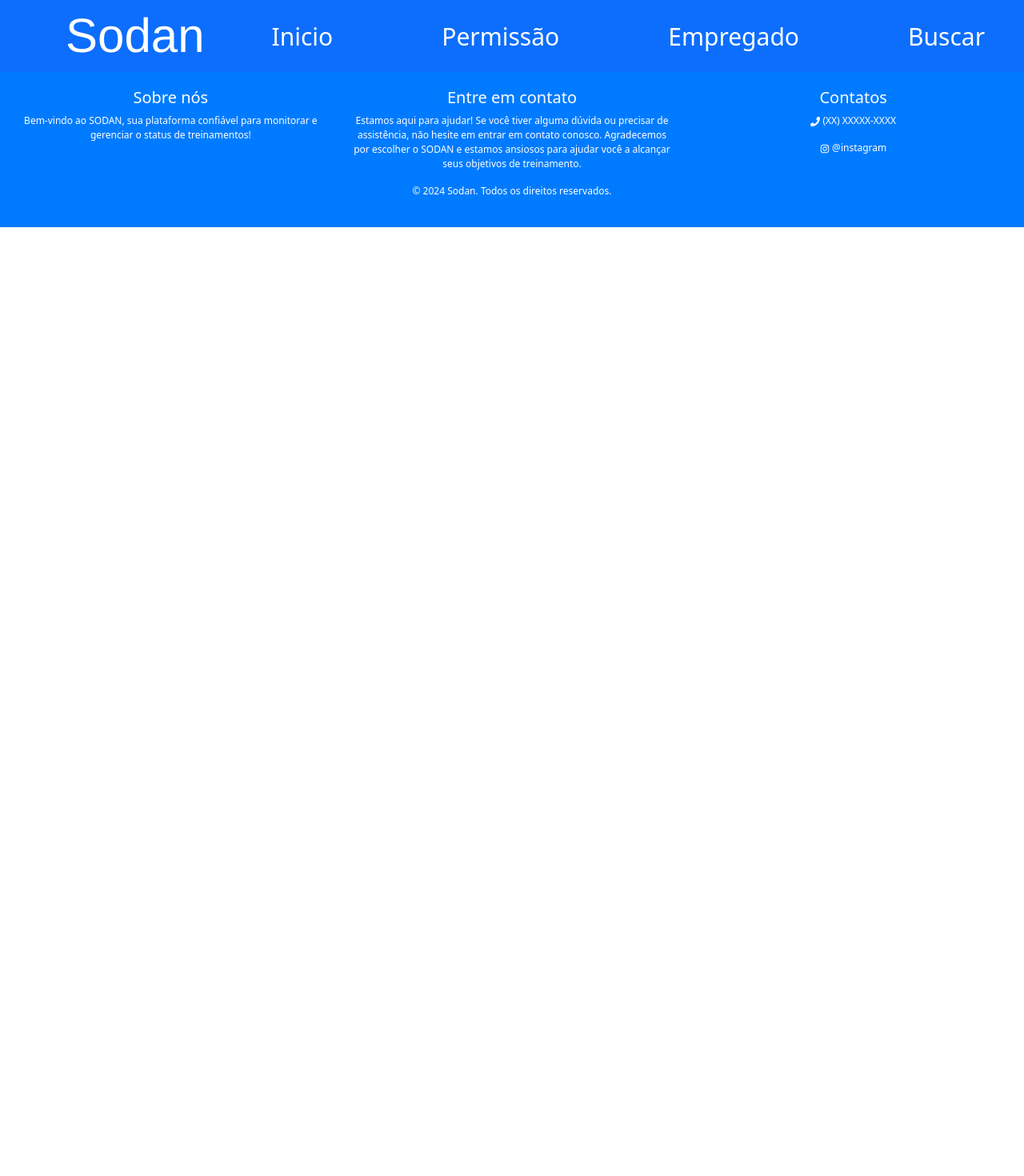
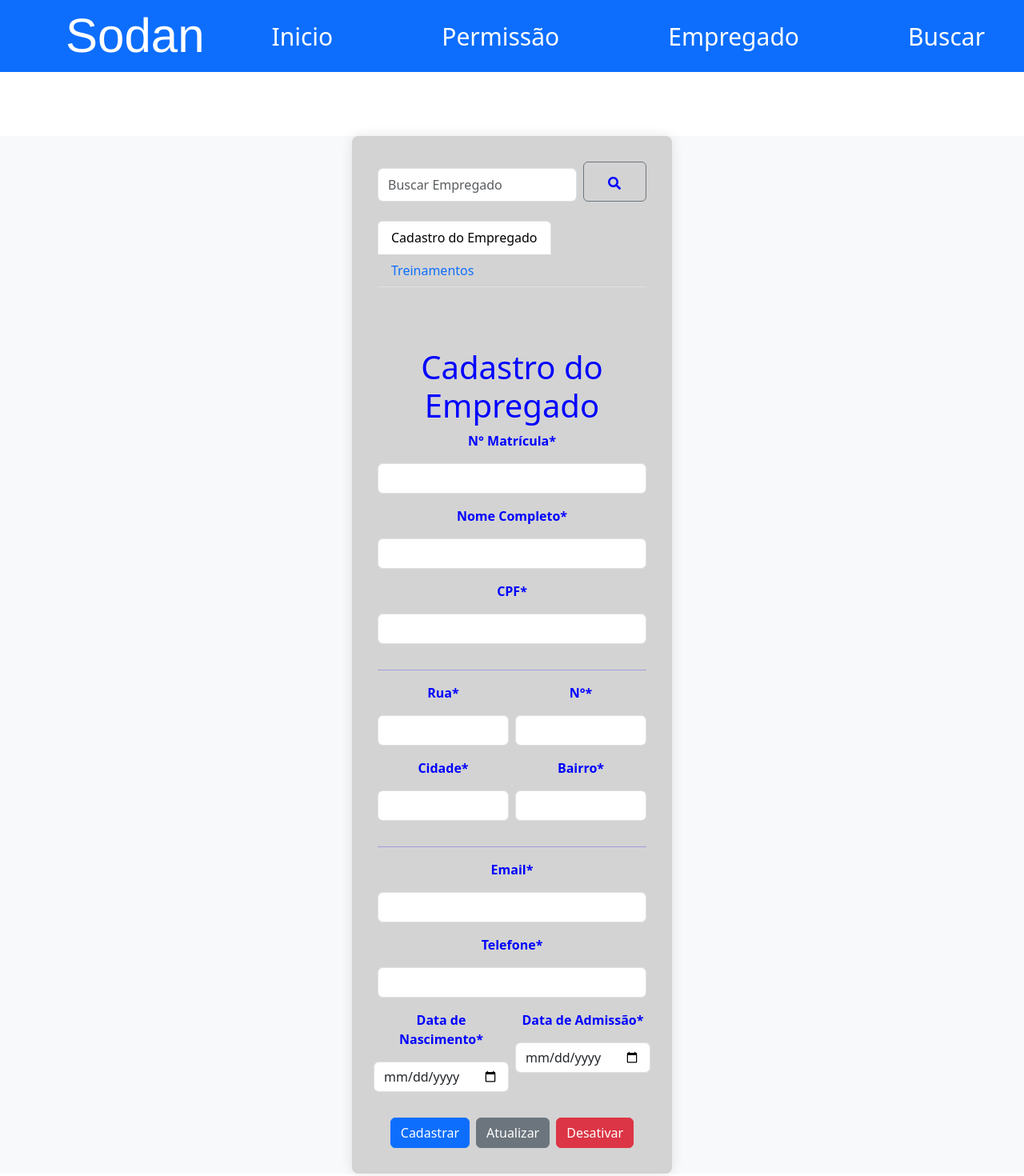
Before and after one commit to VictorioCN/Sodan, a React (Create React App) app: page /empregado in a window 1280 px wide. Shown: the top 1470 px of the page at 80% size. Before the commit the page ends 800 px from the top, so only its background shows below. Built offline with nearby package versions, Linux system fonts and the light colour scheme.

Commit message:
Adicionando a página Empregado

```diff
--- a/src/App.js
+++ b/src/App.js
@@ -6,6 +6,7 @@ import MyNavBar from './components/MyNavBar.jsx';
 import Permissao from './pages/Permissao.jsx';
 import Buscar from './pages/Buscar.jsx';
 import Home from './pages/Home.jsx';
+import Empregado from './pages/Empregado.jsx';
 import MyFooter from './components/MyFooter.jsx';
 
 import { BrowserRouter, Route, Routes, useLocation } from 'react-router-dom';
@@ -22,6 +23,7 @@ function App() {
         <Route path='/' element={<MyLogin />} />
         <Route path='/home' element={<Home />} />
         <Route path='/permissao' element={<Permissao />} />
+        <Route path='/empregado' element={<Empregado/>} />
         <Route path='/buscar' element={<Buscar />} />
       </Routes>
 
--- /dev/null
+++ b/src/pages/Empregado.jsx
@@ -0,0 +1,205 @@
+import React from 'react';
+import Button from 'react-bootstrap/Button';
+import Form from 'react-bootstrap/Form';
+import Tab from 'react-bootstrap/Tab';
+import Tabs from 'react-bootstrap/Tabs';
+import { FaSearch } from 'react-icons/fa';
+import style from './Empregado.module.css';
+import Container from 'react-bootstrap/esm/Container';
+
+const Empregado = () => {
+  return (
+    <div className={style.div}>
+      <Container className={style.container}>
+        {/* Campo de busca */}
+        <div className="d-flex justify-content-center mb-4">
+          <Form className="d-flex">
+            <Form.Control
+              type="text"
+              placeholder="Buscar Empregado"
+              className={`me-2 ${style.input}`}
+              aria-label="Buscar Empregado"
+            />
+            <Button variant="outline-secondary" className={style.btn_buscar}>
+              <FaSearch />
+            </Button>
+          </Form>
+        </div>
+
+        <Tabs defaultActiveKey="cadastro" id="uncontrolled-tab-example" className="mb-3">
+          <Tab eventKey="cadastro" title="Cadastro do Empregado">
+            <Form className={style.form}>
+              <h1 className="text-center">Cadastro do Empregado</h1>
+
+              <Form.Group className="mb-3" controlId="formBasicMatricula">
+                <Form.Label className={style.label}>N° Matrícula*</Form.Label>
+                <Form.Control className={style.input} type="number" />
+              </Form.Group>
+
+              <Form.Group className="mb-3" controlId="formBasicNome">
+                <Form.Label className={style.label}>Nome Completo*</Form.Label>
+                <Form.Control className={style.input} type="text" />
+              </Form.Group>
+
+              <Form.Group className="mb-3" controlId="formBasicCPF">
+                <Form.Label className={style.label}>CPF*</Form.Label>
+                <Form.Control className={style.input} type="text" />
+              </Form.Group>
+                <hr/>
+              <div className="d-flex justify-content-center mb-3">
+                <Form.Group className="me-2" controlId="formBasicRua">
+                  <Form.Label className={style.label}>Rua*</Form.Label>
+                  <Form.Control className={style.input} type="text" />
+                </Form.Group>
+                <Form.Group controlId="formBasicNumero">
+                  <Form.Label className={style.label}>N°*</Form.Label>
+                  <Form.Control className={style.input} type="text" />
+                </Form.Group>
+              </div>
+
+              <div className="d-flex justify-content-center mb-3">
+                <Form.Group className="me-2" controlId="formBasicCidade">
+                  <Form.Label className={style.label}>Cidade*</Form.Label>
+                  <Form.Control className={style.input} type="text" />
+                </Form.Group>
+                <Form.Group controlId="formBasicBairro">
+                  <Form.Label className={style.label}>Bairro*</Form.Label>
+                  <Form.Control className={style.input} type="text" />
+                </Form.Group>
+              </div>
+                <hr/>
+              <Form.Group className="mb-3" controlId="formBasicEmail">
+                <Form.Label className={style.label}>Email*</Form.Label>
+                <Form.Control className={style.input} type="email" />
+              </Form.Group>
+
+              <Form.Group className="mb-3" controlId="formBasicTelefone">
+                <Form.Label className={style.label}>Telefone*</Form.Label>
+                <Form.Control className={style.input} type="text" />
+              </Form.Group>
+
+              <div className="d-flex justify-content-center mb-3">
+                <Form.Group className="me-2" controlId="formBasicDataNascimento">
+                  <Form.Label className={style.label}>Data de Nascimento*</Form.Label>
+                  <Form.Control className={style.input} type="date" />
+                </Form.Group>
+                <Form.Group controlId="formBasicDataAdmissao">
+                  <Form.Label className={style.label}>Data de Admissão*</Form.Label>
+                  <Form.Control className={style.input} type="date" />
+                </Form.Group>
+              </div>
+            </Form>
+          </Tab>
+
+          <Tab eventKey="treinamentos" title="Treinamentos">
+            <div className="text-center mt-3">
+              <h2>Treinamentos Disponíveis</h2>
+
+              <div className="mb-3">
+                <h5>Treinamento de Operação de Máquinas e Equipamentos</h5>
+                <Form.Check
+                  type="radio"
+                  label="Pendente"
+                  name="treinamento1"
+                  id="treinamento1Pendente"
+                />
+                <Form.Check
+                  type="radio"
+                  label="Em Andamento"
+                  name="treinamento1"
+                  id="treinamento1EmAndamento"
+                />
+                <Form.Check
+                  type="radio"
+                  label="Concluído"
+                  name="treinamento1"
+                  id="treinamento1Concluido"
+                />
+              </div>
+                <hr/>
+              <div className="mb-3">
+                <h5>Treinamento de Segurança no Trabalho</h5>
+                <Form.Check
+                  type="radio"
+                  label="Pendente"
+                  name="treinamento2"
+                  id="treinamento2Pendente"
+                />
+                <Form.Check
+                  type="radio"
+                  label="Em Andamento"
+                  name="treinamento2"
+                  id="treinamento2EmAndamento"
+                />
+                <Form.Check
+                  type="radio"
+                  label="Concluído"
+                  name="treinamento2"
+                  id="treinamento2Concluido"
+                />
+              </div>
+                <hr/>
+              <div className="mb-3">
+                <h5>Treinamento de Gestão de Recursos Naturais</h5>
+                <Form.Check
+                  type="radio"
+                  label="Pendente"
+                  name="treinamento3"
+                  id="treinamento3Pendente"
+                />
+                <Form.Check
+                  type="radio"
+                  label="Em Andamento"
+                  name="treinamento3"
+                  id="treinamento3EmAndamento"
+                />
+                <Form.Check
+                  type="radio"
+                  label="Concluído"
+                  name="treinamento3"
+                  id="treinamento3Concluido"
+                />
+              </div>
+                <hr/>
+              <div className="mb-3">
+                <h5>Treinamento de Segurança no Trabalho</h5>
+                <Form.Check
+                  type="radio"
+                  label="Pendente"
+                  name="treinamento4"
+                  id="treinamento4Pendente"
+                />
+                <Form.Check
+                  type="radio"
+                  label="Em Andamento"
+                  name="treinamento4"
+                  id="treinamento4EmAndamento"
+                />
+                <Form.Check
+                  type="radio"
+                  label="Concluído"
+                  name="treinamento4"
+                  id="treinamento4Concluido"
+                />
+              </div>
+            </div>
+          </Tab>
+        </Tabs>
+
+        <div className="d-flex justify-content-center mt-3">
+          <Button variant="primary" type="submit" className={`me-2 ${style.btn_cadastrar}`}>
+            Cadastrar
+          </Button>
+          <Button variant="secondary" className="me-2">
+            Atualizar
+          </Button>
+          <Button variant="danger">
+            Desativar
+          </Button>
+        </div>
+      </Container>
+    </div>
+  );
+};
+
+export default Empregado;
--- /dev/null
+++ b/src/pages/Empregado.module.css
@@ -0,0 +1,55 @@
+/* Empregado.module.css */
+.div {
+    display: flex;
+    justify-content: center;
+    align-items: center;
+    min-height: 100vh; /* Faz o conteúdo ficar verticalmente centralizado */
+    background-color: #f8f9fa; /* Cor de fundo suave */
+    margin-top: 80px; /* Ajuste conforme a altura da sua navbar */
+    margin-bottom: 80px; /* Ajuste conforme a altura do seu footer */
+  }
+
+  .container {
+    background-color: lightgray;
+    border-radius: 8px; /* Cantos arredondados */
+    box-shadow: 0 0 15px rgba(0, 0, 0, 0.1); /* Sombra para destacar o container */
+    padding: 2rem; /* Espaçamento interno */
+    width: 400px; /* Largura fixa para o formulário */
+    margin: 0 auto; /* Centraliza o container */
+  }
+
+  .form {
+    display: flex;
+    flex-direction: column; /* Alinha os campos em coluna */
+  }
+
+  .label {
+    font-weight: bold; /* Destaca os rótulos */
+    color: blue;
+  }
+
+  .input {
+    margin-top: 0.5rem; /* Espaço acima dos campos de input */
+  }
+
+  .btn_cadastrar {
+    width: auto; /* Mantém a largura automática para os botões */
+  }
+
+  h5{
+    color: blue;
+  }
+
+  h2{
+    color: blue;
+  }
+
+  .btn_buscar{
+    width: 100px;
+    height: 50px;
+    color: blue;
+  }
+
+  hr{
+    color: blue;
+  }
```
